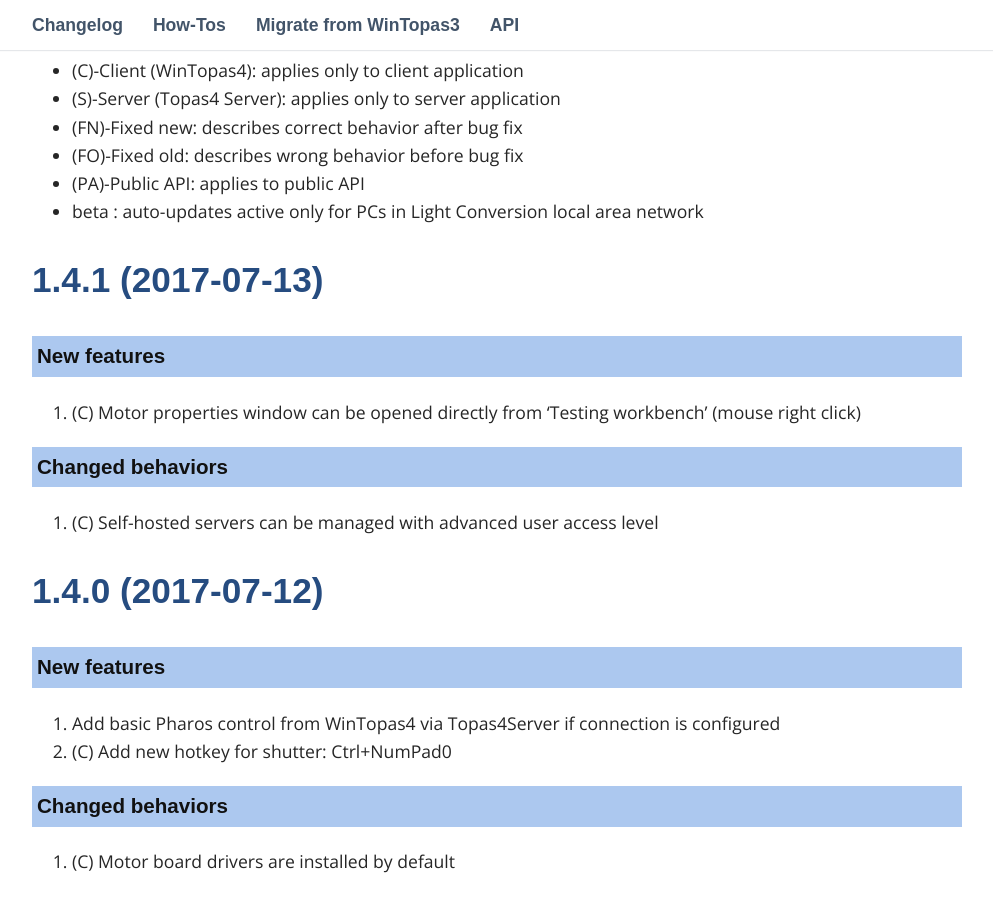
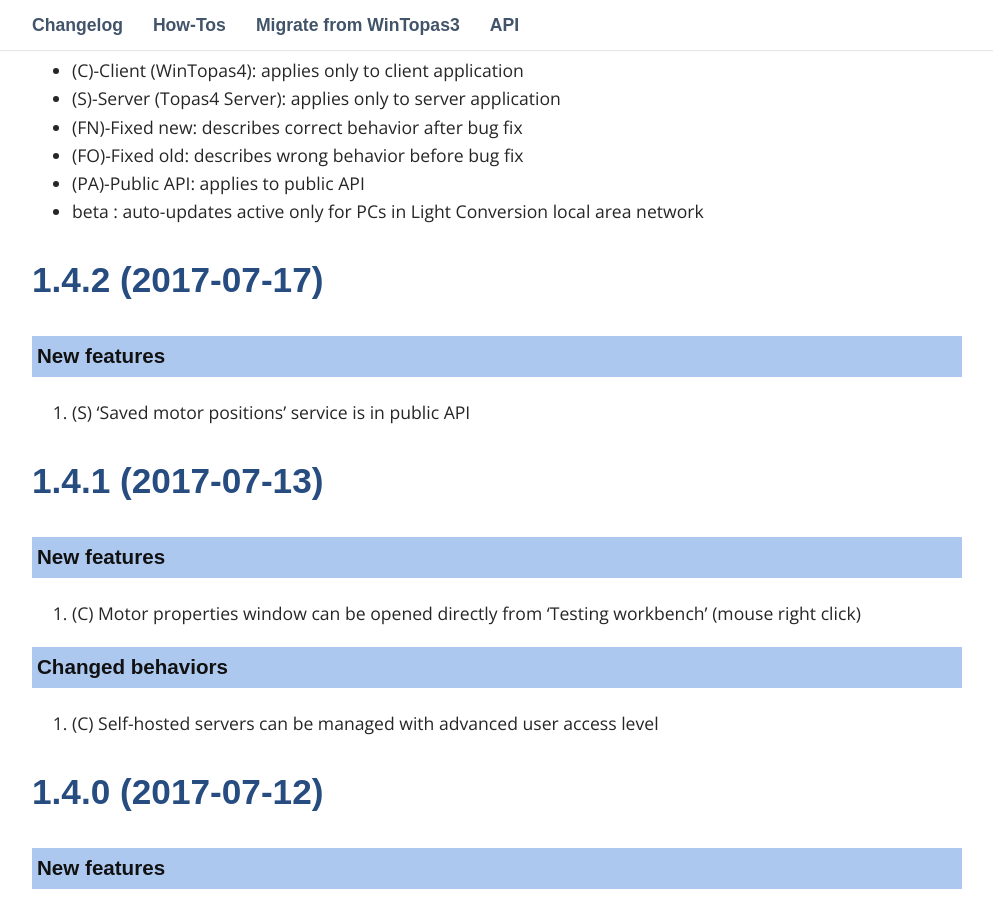
Before and after one commit to DomasM/Topas4InfoTemp00, a Jekyll site: the page built from _pages/03_changelog.md, in a window 1280 px wide and 900 px high, scrolled down 497 px. Shown: the whole window, without its empty margins (143-1136 px from the left). Built offline with Jekyll 4.4.1, drawn with Linux system fonts in a browser that asks for light colours; some web fonts are replaced; comment, search, counter and statistics services are not loaded.

Commit message:
1.4.2 release

```diff
--- a/_pages/03_changelog.md
+++ b/_pages/03_changelog.md
@@ -17,6 +17,15 @@
 * (FO)-Fixed old: describes wrong behavior before bug fix
 * (PA)-Public API: applies to public API
 * beta : auto-updates active only for PCs in Light Conversion local area network
+
+
+
+
+## 1.4.2 (2017-07-17)
+
+### New features
+
+1. (S) 'Saved motor positions' service is in public API
 
 
 
```
